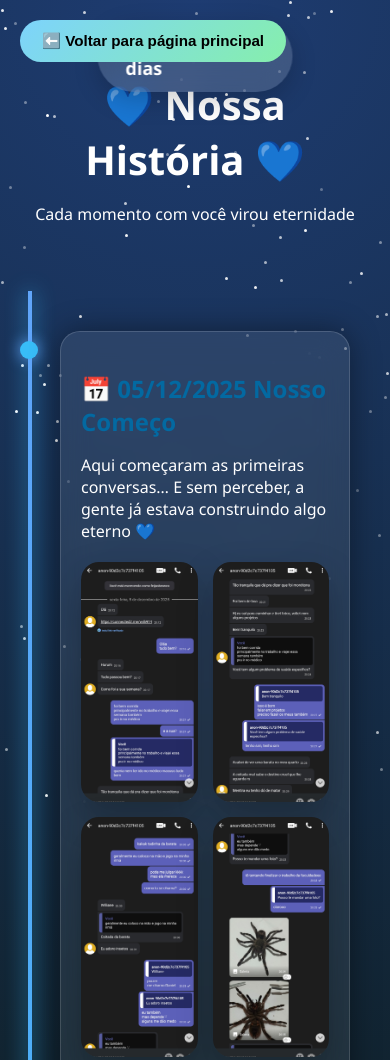
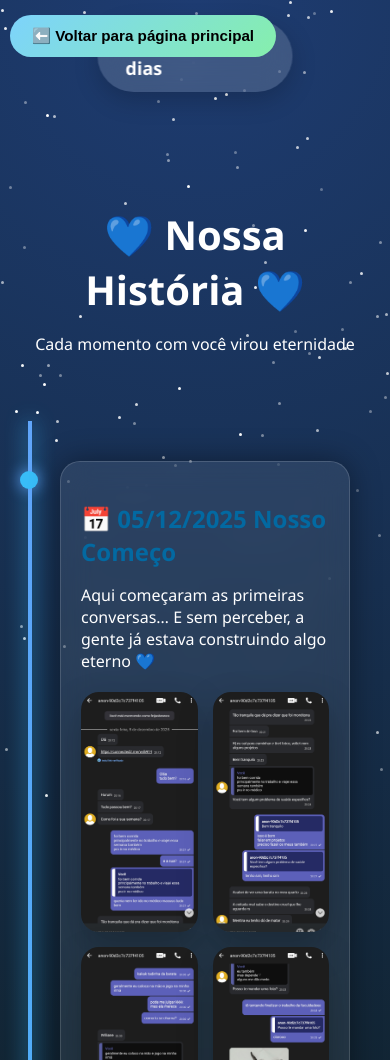
Before and after one commit to SdNocchi/loveee, a plain HTML site: page index2.html in a window 390 px wide. Shown: the top 1060 px of the page. Drawn offline with Linux system fonts and the light colour scheme.

Commit message:
Update index2.html

```diff
--- a/index2.html
+++ b/index2.html
@@ -264,9 +264,9 @@
 
 .back-btn {
     position: fixed;
-    top: 20px;
-    left: 20px;
-    z-index: 9999;
+    top: 15px;
+    left: 15px;
+    z-index: 1001;
 
     background: linear-gradient(135deg, #7dd3fc, #86efac);
     border: none;
@@ -310,6 +310,24 @@
   to{ opacity:1; }
 }
 
+@media (max-width: 480px) {
+
+    .contador {
+        top: 70px; /* 👈 desce ele no celular */
+        font-size: 12px;
+        padding: 8px 16px;
+    }
+
+    .back-btn {
+        top: 15px;
+        left: 10px;
+    }
+
+    body {
+        padding-top: 130px; /* 👈 cria espaço real no topo */
+    }
+
+}
 
 </style>
 </head>
```
